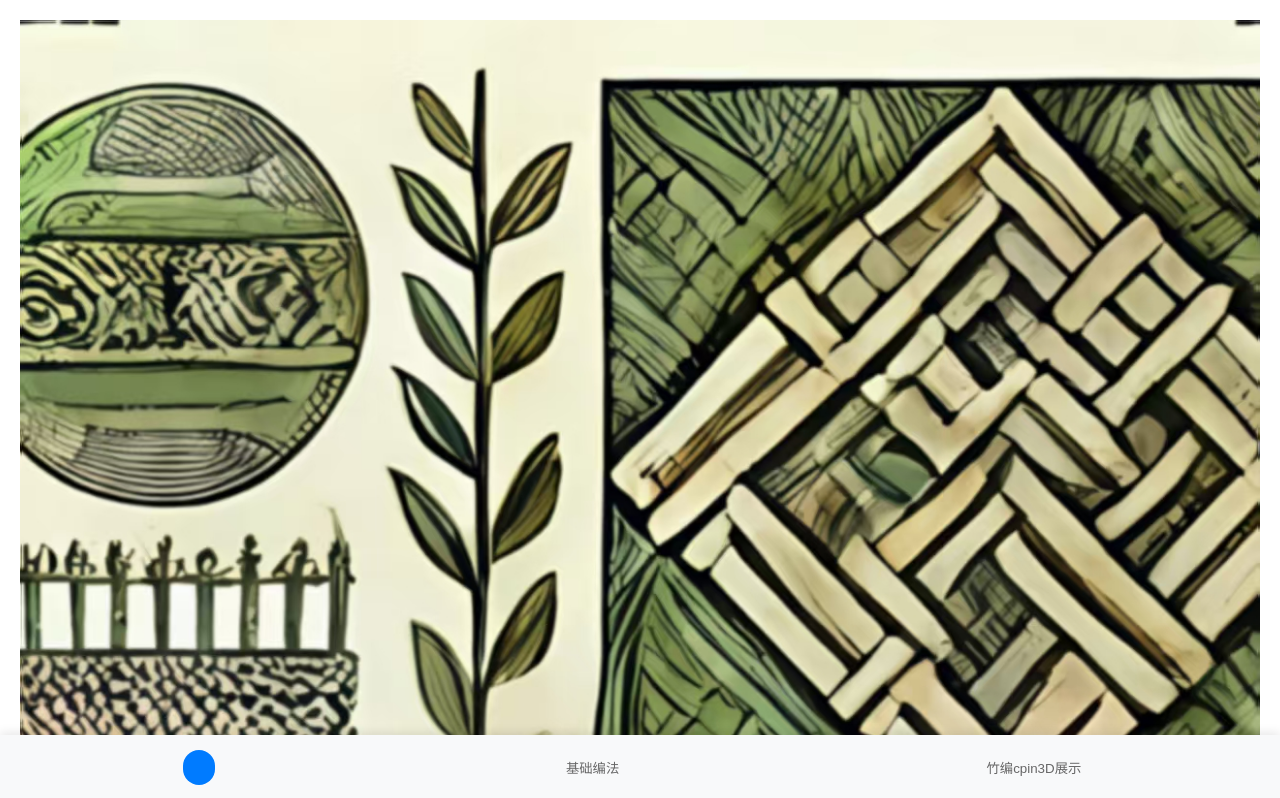
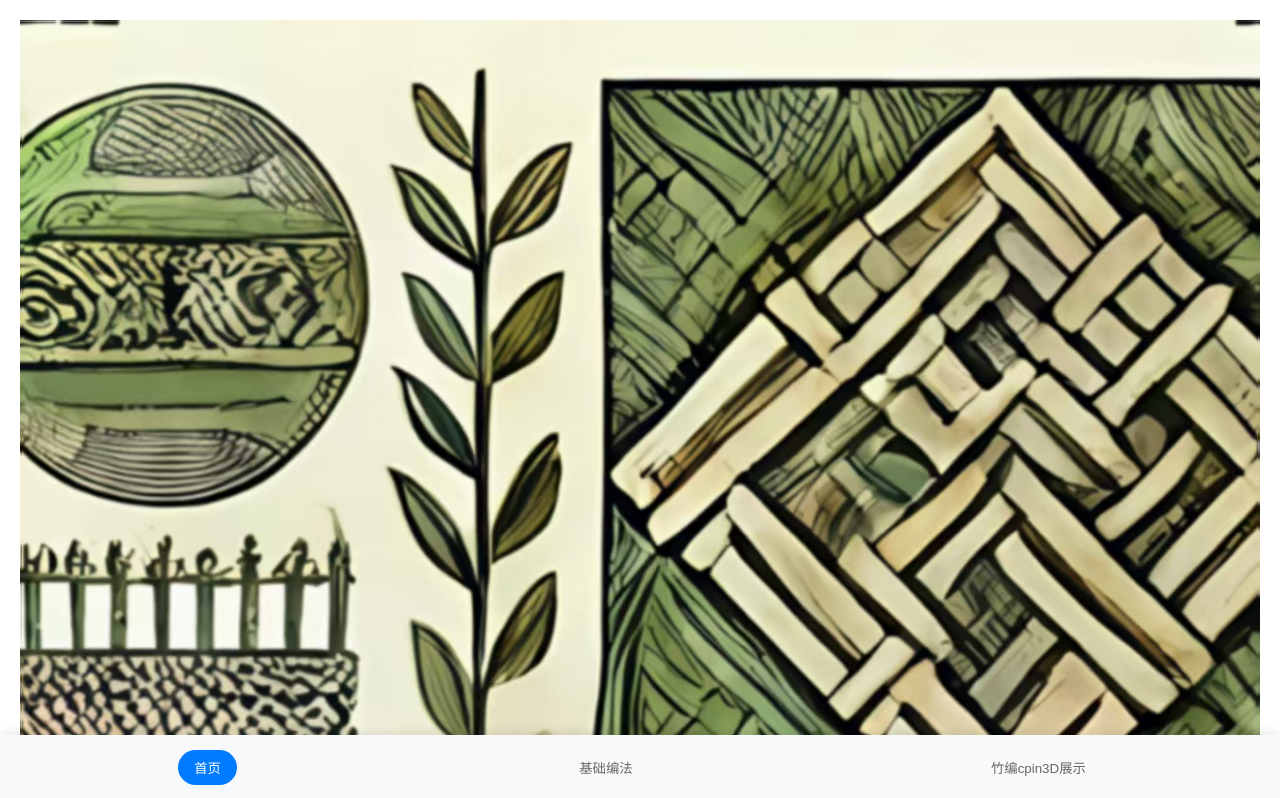
Before and after one commit to green462/bamboo-weaving, a plain HTML site: page index.html in a window 1280 px wide. Shown: the top 798 px of the page. Drawn offline with Linux system fonts and the light colour scheme.

Commit message:
Update index.html

```diff
--- a/index.html
+++ b/index.html
@@ -366,7 +366,7 @@
     </div>
 
     <div class="navigation">
-      <button onclick="changePage(1)" class="active">  </button>
+      <button onclick="changePage(1)" class="active">首页</button>
       <button onclick="changePage(2)">基础编法</button>
       <button onclick="changePage(3)">竹编cpin3D展示</button>
     </div>
```
